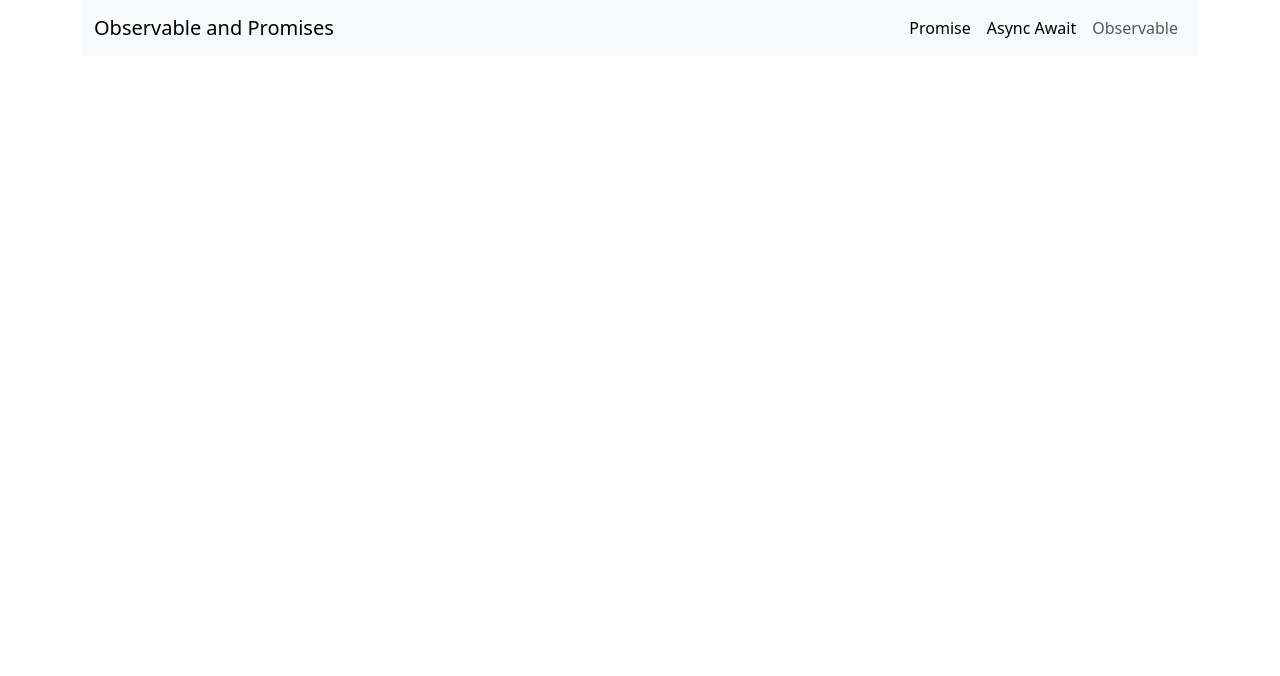
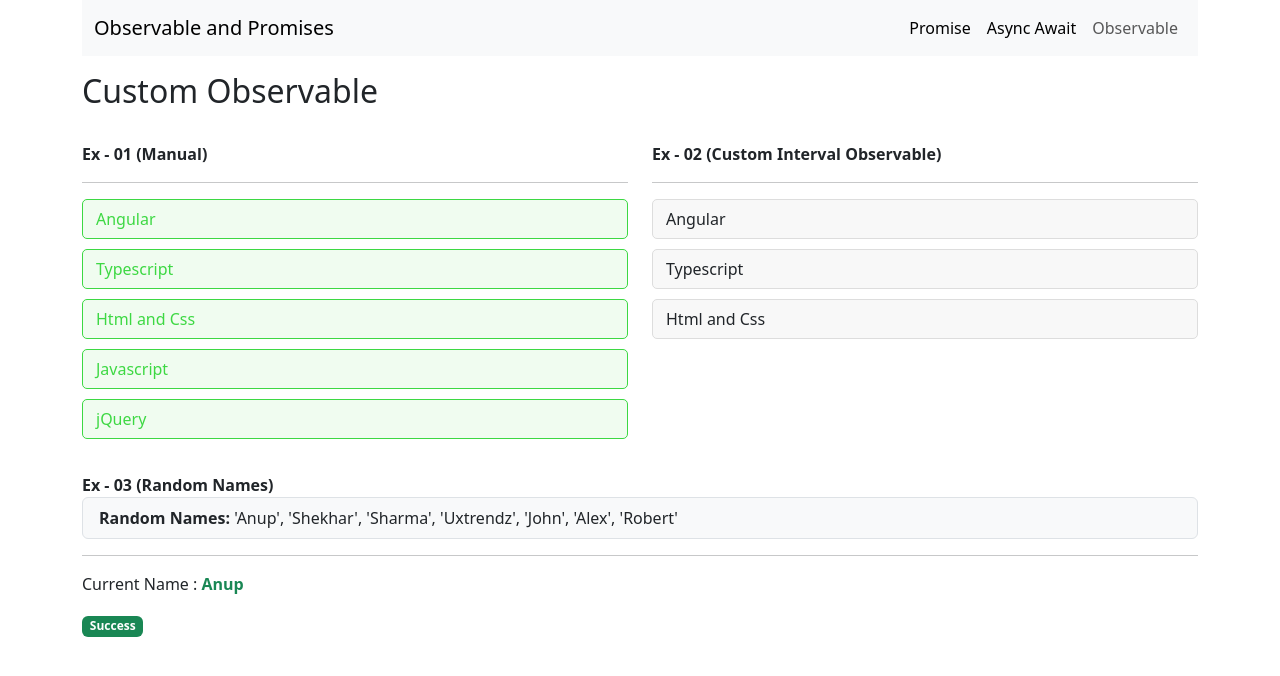
Before and after one commit to Vaibhav2596/Rxjs-Series, an Angular app: page /observable/custom-observable in a window 1280 px wide. Before the commit this address led to /. Shown: the top 676 px of the page. Built offline with nearby package versions, Linux system fonts and the light colour scheme.

Commit message:
Custom Observable Manual

```diff
--- /dev/null
+++ b/src/app/Features/observable-component/custom-observable/custom-observable.html
@@ -0,0 +1,38 @@
+<div class="my-3">
+  <h2>Custom Observable</h2>
+  <br />
+
+  <div class="row">
+    <div class="col-md-6">
+      <strong>Ex - 01 (Manual)</strong>
+      <hr />
+      <ul [ngClass]="techStatus == 'completed' ? 'completed' : techStatus == 'error' ? 'error' : ''" class="techList" id="elContainer">
+      </ul>
+    </div>
+
+    <div class="col-md-6">
+      <strong>Ex - 02 (Custom Interval Observable)</strong>
+      <hr />
+      <ul class="techList">
+        <li>Angular</li>
+        <li>Typescript</li>
+        <li>Html and Css</li>
+      </ul>
+    </div>
+  </div>
+
+  <br />
+
+  <div class="row">
+    <div class="col-md-12">
+      <strong>Ex - 03 (Random Names)</strong>
+      <p class="bg-light py-2 px-3 border rounded">
+        <strong>Random Names: </strong>
+        'Anup', 'Shekhar', 'Sharma', 'Uxtrendz', 'John', 'Alex', 'Robert'
+      </p>
+      <hr />
+      <p>Current Name : <strong class="text-success">Anup</strong></p>
+      <span class="badge text-bg-success">Success</span>
+    </div>
+  </div>
+</div>
--- /dev/null
+++ b/src/app/Features/observable-component/custom-observable/custom-observable.ts
@@ -0,0 +1,58 @@
+import { Component, inject, OnInit } from '@angular/core';
+import { Observable } from 'rxjs';
+import { DesignUtilityService } from '../../services/design-utility-service';
+import { NgClass } from '@angular/common';
+
+@Component({
+  selector: 'app-custom-observable',
+  imports: [NgClass],
+  templateUrl: './custom-observable.html',
+  styleUrl: './custom-observable.scss',
+})
+export class CustomObservable implements OnInit {
+  private _designUtilityService = inject(DesignUtilityService);
+  techStatus: string = '';
+
+  ngOnInit(): void {
+    // Ex - 01 (Manual)
+
+    const custObs1 = Observable.create((observer: any) => {
+      setTimeout(() => {
+        observer.next('Angular');
+      }, 1000);
+
+      setTimeout(() => {
+        observer.next('Typescript');
+      }, 2000);
+
+      setTimeout(() => {
+        observer.next('Html and Css');
+      }, 3000);
+
+      setTimeout(() => {
+        observer.next('Javascript');
+        // observer.error(new Error('Limit Exceed'));
+      }, 4000);
+
+      setTimeout(() => {
+        observer.next('jQuery');
+        observer.complete();
+      }, 5000);
+    });
+
+    custObs1.subscribe(
+      (res: any) => {
+        console.log(res);
+        this._designUtilityService.print(res, 'elContainer');
+      },
+      (error: any) => {
+        this.techStatus = 'error';
+      },
+      () => {
+        this.techStatus = 'completed';
+      },
+    );
+
+    // subscribe(data, error, completion)
+  }
+}
--- a/src/app/Features/observable-component/observable-operator-list/observable-operator-list.html
+++ b/src/app/Features/observable-component/observable-operator-list/observable-operator-list.html
@@ -13,6 +13,9 @@
       <li>
         <a routerLink="to-array">toArray</a>
       </li>
+      <li>
+        <a routerLink="custom-observable">Custom Observable</a>
+      </li>
     </ul>
   </div>
 </div>
--- a/src/app/app.routes.ts
+++ b/src/app/app.routes.ts
@@ -7,6 +7,7 @@ import { FromEvent } from './Features/observable-component/from-event/from-event
 import { Interval } from './Features/observable-component/interval/interval';
 import { OfFrom } from './Features/observable-component/of-from/of-from';
 import { ToArray } from './Features/observable-component/to-array/to-array';
+import { CustomObservable } from './Features/observable-component/custom-observable/custom-observable';
 
 export const routes: Routes = [
   { path: '', redirectTo: 'promise', pathMatch: 'full' },
@@ -20,7 +21,8 @@ export const routes: Routes = [
       { path: 'fromEvent', component: FromEvent },
       { path: 'interval', component: Interval },
       {path: 'of-from', component: OfFrom},
-      {path: 'to-array', component: ToArray}
+      {path: 'to-array', component: ToArray},
+      {path: 'custom-observable', component: CustomObservable}
     ],
   },
 ];
--- a/src/styles.scss
+++ b/src/styles.scss
@@ -1 +1,26 @@
 /* You can add global styles to this file, and also import other style files */
+ul.techList{
+    list-style-type: none;
+    margin: 0;
+    padding: 0;
+}
+
+ul.techList li{
+    background: #f8f8f8;
+    border: 1px solid #ddd;
+    border-radius: 5px;
+    padding: 7px 13px;
+    margin-bottom: 10px;
+}
+
+ul.techList.error li{
+    color: red;
+    background: rgba(255,0,0,0.08);
+    border-color: red;
+}
+
+ul.techList.completed li{
+    color: #3dd843;
+    background: rgba(61,216,67,0.08);
+    border-color: #3dd843;
+}
```
Also changed, not shown: public/Notes_V1/8. Custom Observables.md (added, +15 -0 lines), src/app/Features/observable-component/custom-observable/custom-observable.scss (added), 1 other file (tests, documents, lock files or other folders).
